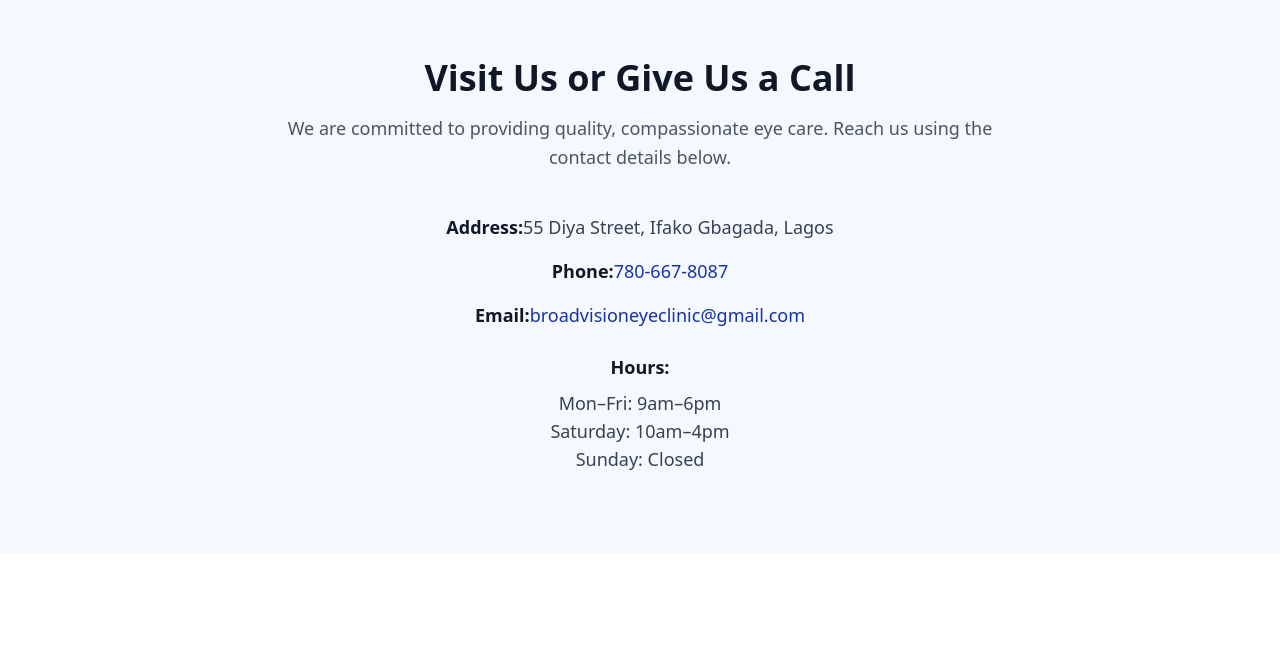
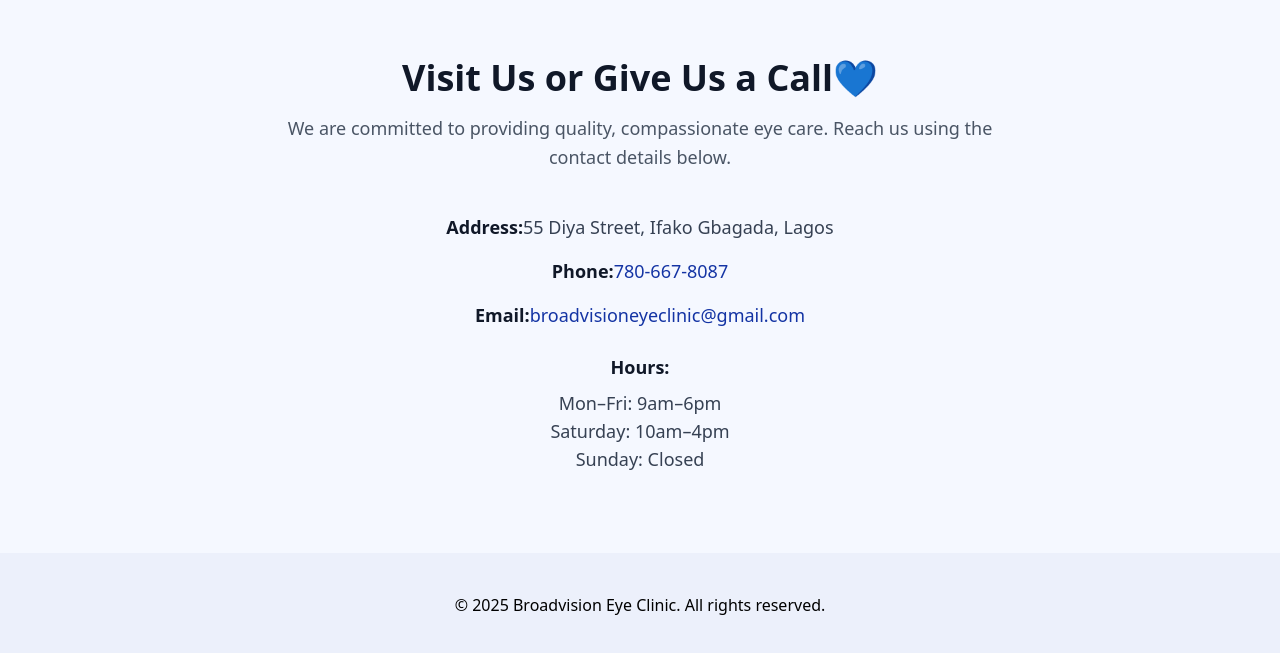
Before and after one commit to ChiomaAg/BroadVision, a React (Vite) app in the folder broadVision/: page /AboutUs in a window 1280 px wide. Shown: the part 1978-2631 px from the top of the page. Before the commit the page ends 2531 px from the top, so only its background shows below. Built offline with nearby package versions, Linux system fonts and the light colour scheme.

Commit message:
Finished about us

```diff
--- a/broadVision/src/components/CTA.jsx
+++ b/broadVision/src/components/CTA.jsx
@@ -6,7 +6,7 @@
       <div className="max-w-3xl mx-auto text-center px-6">
 
         <h2 className="text-3xl sm:text-4xl font-bold text-gray-900">
-          Visit Us or Give Us a Call
+          Visit Us or Give Us a Call💙
         </h2>
 
         <p className="mt-4 text-lg text-gray-600 leading-relaxed">
@@ -30,7 +30,7 @@
             </a>
           </p>
 
-          {/* EMAIL (optional but professional) */}
+          {/* EMAIL  */}
           <p>
             <strong className="text-gray-900">Email:</strong>
             <a href="mailto:broadvisioneyeclinic@gmail.com" className="text-[#1434A4] hover:underline">
--- a/broadVision/src/pages/AboutUs.jsx
+++ b/broadVision/src/pages/AboutUs.jsx
@@ -1,6 +1,7 @@
 import Gallery from "../components/Gallery";
 import MeetTheTeam from "../components/MeetTheTeam";
 import CTA from "../components/CTA";
+import Footer from "../components/Footer"
 
 export default function AboutUs() {
     return (
@@ -8,6 +9,7 @@
             <Gallery />
             <MeetTheTeam />
             <CTA />
+            <Footer />
         </div>
     )
 }
```
